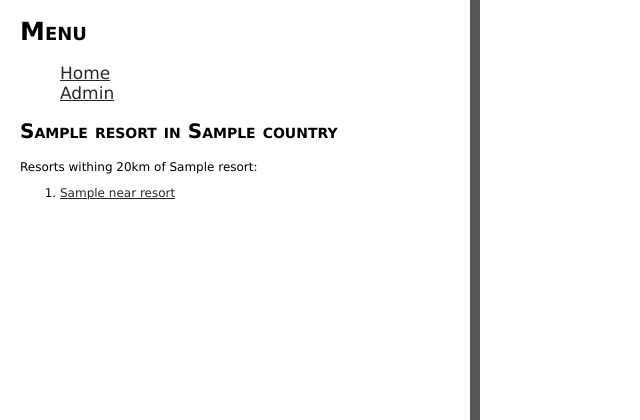
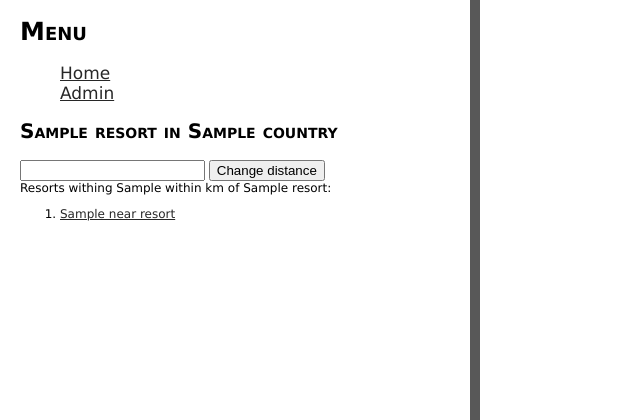
Before and after one commit to michalbugno/projekt-oszbd, a Python web app: template weather/world/templates/resort.html in a window 1280 px wide. Shown: the top 420 px of the page, without its empty margins (0-640 px from the left). Run offline with Jinja, Linux system fonts and the light colour scheme; the template is opened without the code that fills it: most values are stand-ins (such as "Sample title", 1, 10 or a date in 2020); some libraries are stand-ins or nearby versions.

Commit message:
Doc update, dynamic change of nearby resorts

```diff
--- a/weather/world/templates/resort.html
+++ b/weather/world/templates/resort.html
@@ -18,7 +18,11 @@ map.setCenter(new GLatLng({{resort.position.y}}, {{ resort.position.x }}), 11);
 {% block sidebar %}
 <div>
   <h2>{{ resort.name }} in {{ resort.country.name }} </h2>
-  Resorts withing 20km of {{ resort.name }}:
+  <form action="" method="GET">
+    <input type="text" name="within" />
+    <input type="submit" value="Change distance" />
+  </form>
+  Resorts withing {{ within }} km of {{ resort.name }}:
   <ol>
     {% for resort in near_resorts %}
       <li><a href="{{ resort.get_absolute_url }}">{{ resort.name }}</a></li>
--- a/weather/world/views.py
+++ b/weather/world/views.py
@@ -14,5 +14,6 @@ def resort(request, resort_pk):
     return HttpResponse("Not found")
   else:
     resort = resorts[0]
-    near_resorts = resort.within_distance(20)
-    return render_to_response('resort.html', {'resort' : resort, 'near_resorts' : near_resorts})
+    within = int(request.GET.get('within', 20))
+    near_resorts = resort.within_distance(within)
+    return render_to_response('resort.html', {'resort' : resort, 'near_resorts' : near_resorts, 'within' : within})
```
Also changed, not shown: 5 other files.
